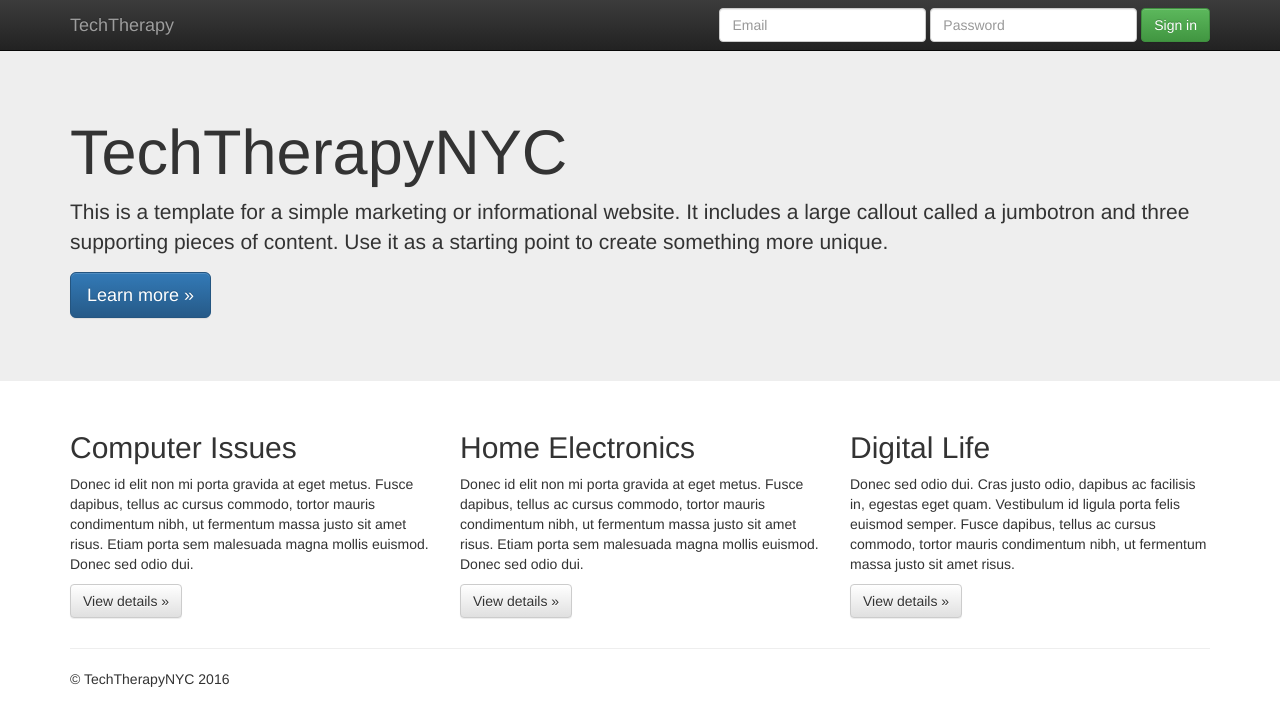
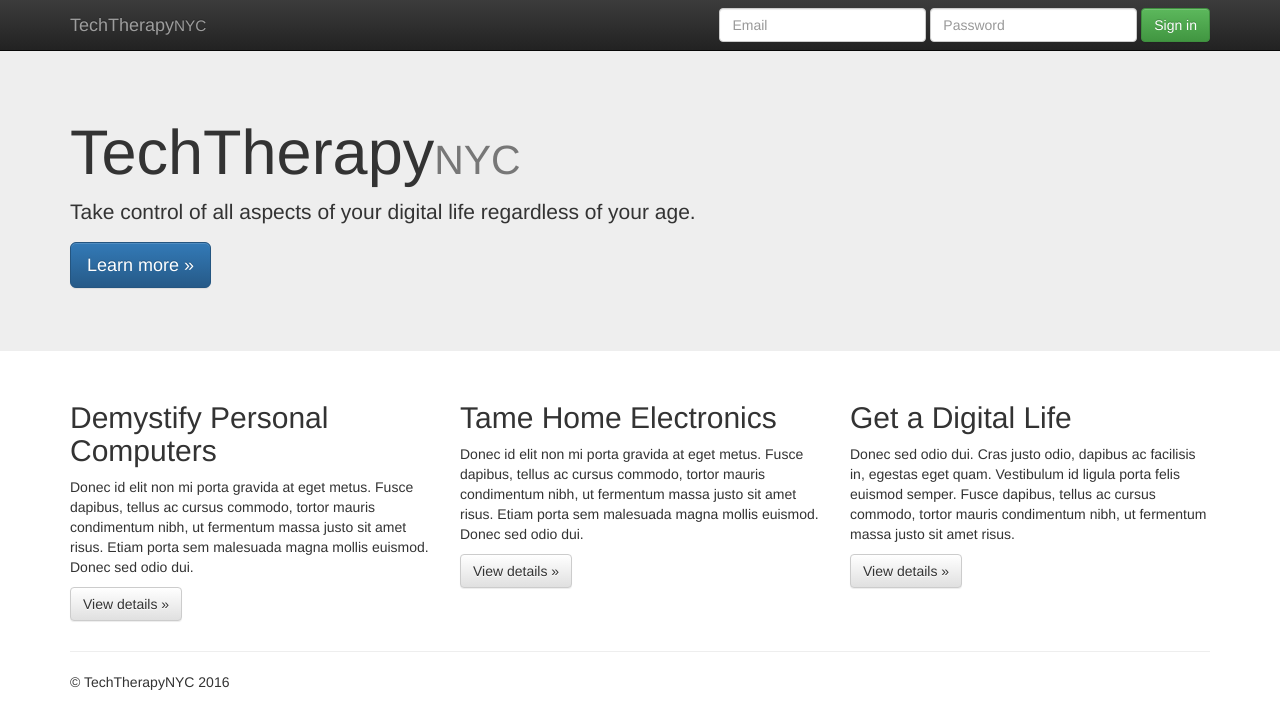
Before and after one commit to abruzzim/techtherapynyc, a plain HTML site: page index.html in a window 1280 px wide. Drawn offline with Linux system fonts and the light colour scheme.

Commit message:
Update Prototype

```diff
--- a/index.html
+++ b/index.html
@@ -36,7 +36,7 @@
             <span class="icon-bar"></span>
             <span class="icon-bar"></span>
           </button>
-          <a class="navbar-brand" href="#">TechTherapy</a>
+          <a class="navbar-brand" href="#">TechTherapy<small>NYC</small></a>
         </div>
         <div id="navbar" class="navbar-collapse collapse">
           <form class="navbar-form navbar-right" role="form">
@@ -55,8 +55,8 @@
     <!-- Main jumbotron for a primary marketing message or call to action -->
     <div class="jumbotron">
       <div class="container">
-        <h1>TechTherapyNYC</h1>
-        <p>This is a template for a simple marketing or informational website. It includes a large callout called a jumbotron and three supporting pieces of content. Use it as a starting point to create something more unique.</p>
+        <h1>TechTherapy<small>NYC</small></h1>
+        <p>Take control of all aspects of your digital life regardless of your age.</p>
         <p><a class="btn btn-primary btn-lg" href="#" role="button">Learn more &raquo;</a></p>
       </div>
     </div>
@@ -65,17 +65,17 @@
       <!-- Example row of columns -->
       <div class="row">
         <div class="col-md-4">
-          <h2>Computer Issues</h2>
+          <h2>Demystify Personal Computers</h2>
           <p>Donec id elit non mi porta gravida at eget metus. Fusce dapibus, tellus ac cursus commodo, tortor mauris condimentum nibh, ut fermentum massa justo sit amet risus. Etiam porta sem malesuada magna mollis euismod. Donec sed odio dui. </p>
           <p><a class="btn btn-default" href="#" role="button">View details &raquo;</a></p>
         </div>
         <div class="col-md-4">
-          <h2>Home Electronics</h2>
+          <h2>Tame Home Electronics</h2>
           <p>Donec id elit non mi porta gravida at eget metus. Fusce dapibus, tellus ac cursus commodo, tortor mauris condimentum nibh, ut fermentum massa justo sit amet risus. Etiam porta sem malesuada magna mollis euismod. Donec sed odio dui. </p>
           <p><a class="btn btn-default" href="#" role="button">View details &raquo;</a></p>
        </div>
         <div class="col-md-4">
-          <h2>Digital Life</h2>
+          <h2>Get a Digital Life</h2>
           <p>Donec sed odio dui. Cras justo odio, dapibus ac facilisis in, egestas eget quam. Vestibulum id ligula porta felis euismod semper. Fusce dapibus, tellus ac cursus commodo, tortor mauris condimentum nibh, ut fermentum massa justo sit amet risus.</p>
           <p><a class="btn btn-default" href="#" role="button">View details &raquo;</a></p>
         </div>
```
